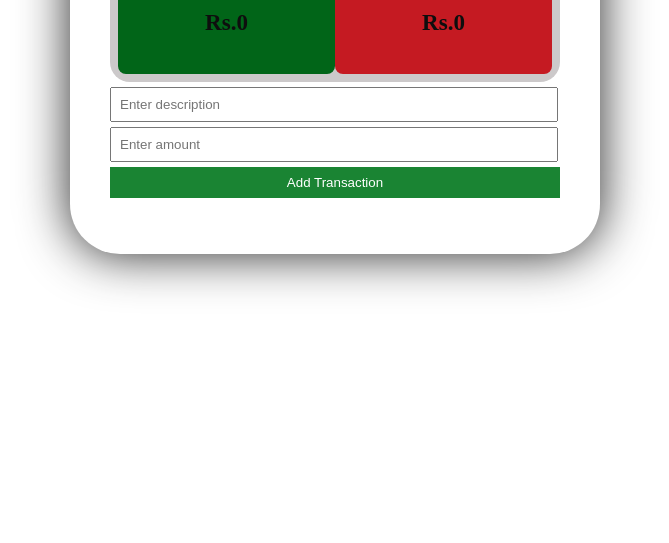
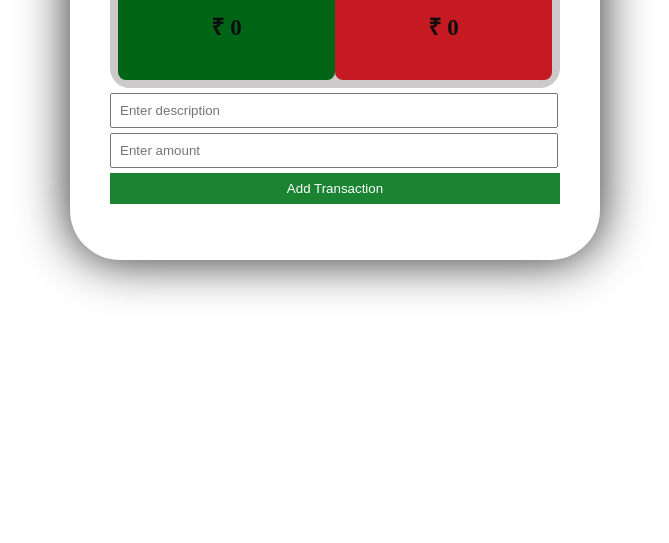
Before and after one commit to Abhinav0605/Expense_chart, a plain HTML site: page index.html in a window 1280 px wide. Shown: the part 257-800 px from the top of the page, without its empty margins (305-974 px from the left). Drawn offline with Linux system fonts and the light colour scheme.

Commit message:
Changed rs to ₹

```diff
--- a/index.html
+++ b/index.html
@@ -15,12 +15,12 @@
         <div  class="summary">
             <div class="income-box">
                 <h2>INCOME</h2>
-                <p class="income">Rs.<span id="totalIncome">0</span></p>
+                <p class="income">₹ <span id="totalIncome">0</span></p>
             </div>
 
             <div class="expense-box">
                 <h2>EXPENSE</h2>
-                <p class="expense">Rs.<span id="totalExpense">0</span></p>
+                <p class="expense">₹ <span id="totalExpense">0</span></p>
             </div>
         </div>
 
```
